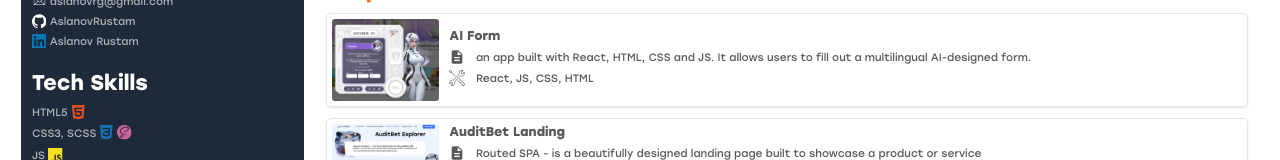
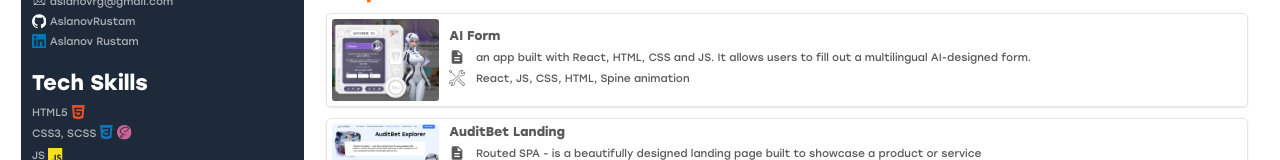
Before and after one commit to AslanovRustam/CV-Aslanov-Rustam, a React (Create React App) app: page / in a window 1280 px wide. Shown: the part 340-500 px from the top of the page. Built offline with nearby package versions, Linux system fonts and the light colour scheme.

Commit message:
upd proj info

```diff
--- a/src/data/data.js
+++ b/src/data/data.js
@@ -18,7 +18,7 @@ export const projects = [
     url: "https://aslanovrustam.github.io/form/",
     description:
       "an app built with React, HTML, CSS and JS. It allows users to fill out a multilingual AI-designed form.",
-    stack: "React, JS, CSS, HTML",
+    stack: "React, JS, CSS, HTML, Spine animation",
   },
   {
     id: 10,
```
